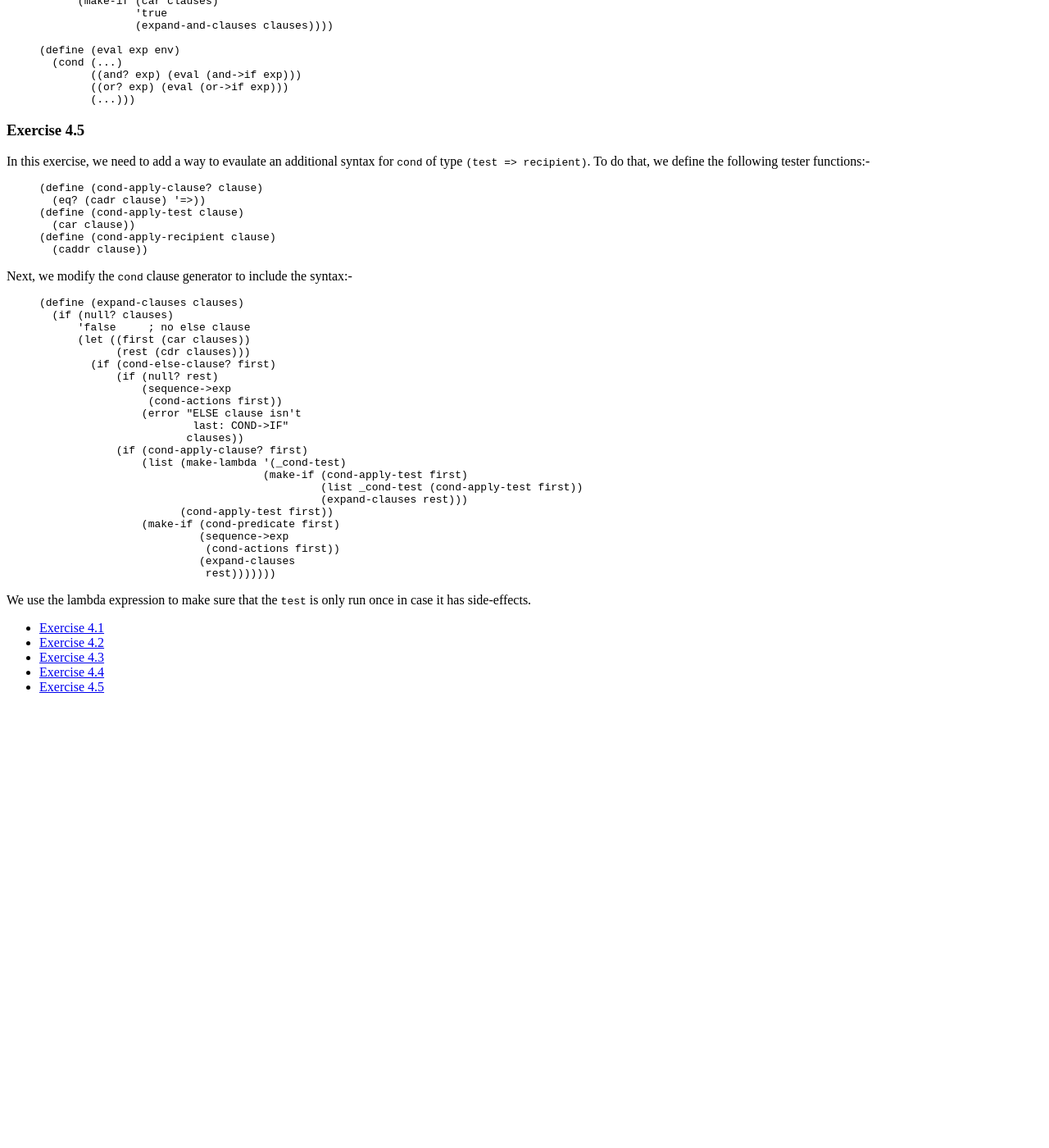
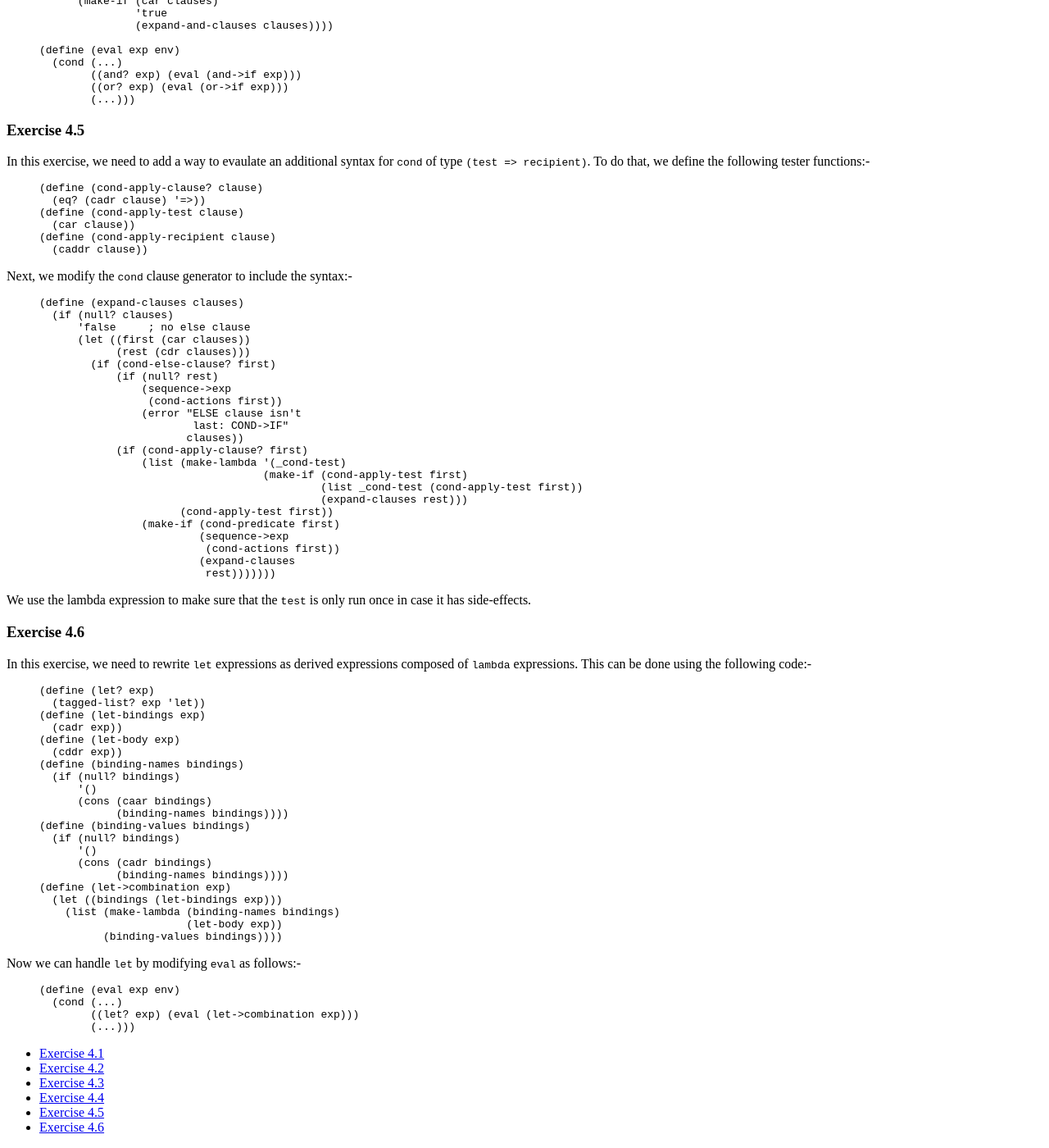
Before and after one commit to mohanrajendran/mohanrajendran.github.io, a Jekyll site: the page built from _sicp/Soultion4_1.md, in a window 1280 px wide and 1400 px high, scrolled down 2134 px. Shown: the whole window at 82% size. Built offline with Jekyll 4.4.1, drawn with Linux system fonts in a browser that asks for light colours; nearby versions of some CDN libraries; before the commit the page ends 2997 px from its top, so only the background shows below that.

Commit message:
Finished exercise 4.6

```diff
--- a/_sicp/Soultion4_1.md
+++ b/_sicp/Soultion4_1.md
@@ -2,13 +2,14 @@
 layout: spiedpage
 order: 28
 title: Section 4.1 solutions
-exercises: '4.1 - 4.5'
+exercises: '4.1 - 4.6'
 submenu:
   - { hook: "Exercise4_1", title: "Exercise 4.1" }
   - { hook: "Exercise4_2", title: "Exercise 4.2" }
   - { hook: "Exercise4_3", title: "Exercise 4.3" }
   - { hook: "Exercise4_4", title: "Exercise 4.4" }
   - { hook: "Exercise4_5", title: "Exercise 4.5" }
+  - { hook: "Exercise4_6", title: "Exercise 4.6" }
 ---
 
 ### Exercise 4.1<a id="Exercise4_1">&nbsp;</a>
@@ -189,3 +190,40 @@ Next, we modify the `cond` clause generator to include the syntax:-
 {% endhighlight %}
 
 We use the lambda expression to make sure that the `test` is only run once in case it has side-effects.
+
+### Exercise 4.6<a id="Exercise4_6">&nbsp;</a>
+
+In this exercise, we need to rewrite `let` expressions as derived expressions composed of `lambda` expressions. This can be done using the following code:-
+
+{% highlight scheme %}
+(define (let? exp)
+  (tagged-list? exp 'let))
+(define (let-bindings exp)
+  (cadr exp))
+(define (let-body exp)
+  (cddr exp))
+(define (binding-names bindings)
+  (if (null? bindings)
+      '()
+      (cons (caar bindings)
+            (binding-names bindings))))
+(define (binding-values bindings)
+  (if (null? bindings)
+      '()
+      (cons (cadr bindings)
+            (binding-names bindings))))
+(define (let->combination exp)
+  (let ((bindings (let-bindings exp)))
+    (list (make-lambda (binding-names bindings)
+                       (let-body exp))
+          (binding-values bindings))))
+{% endhighlight %}
+
+Now we can handle `let` by modifying `eval` as follows:-
+
+{% highlight scheme %}
+(define (eval exp env)
+  (cond (...)
+        ((let? exp) (eval (let->combination exp)))
+        (...)))
+{% endhighlight %}
```
